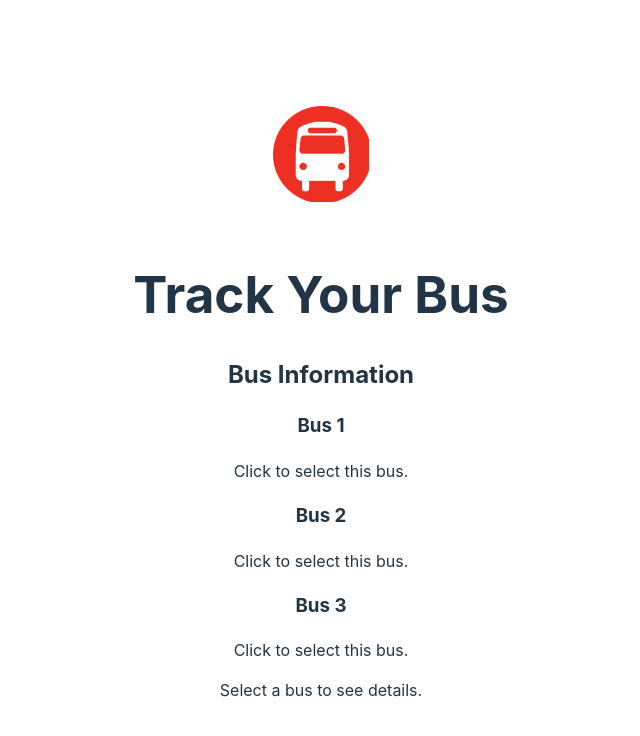
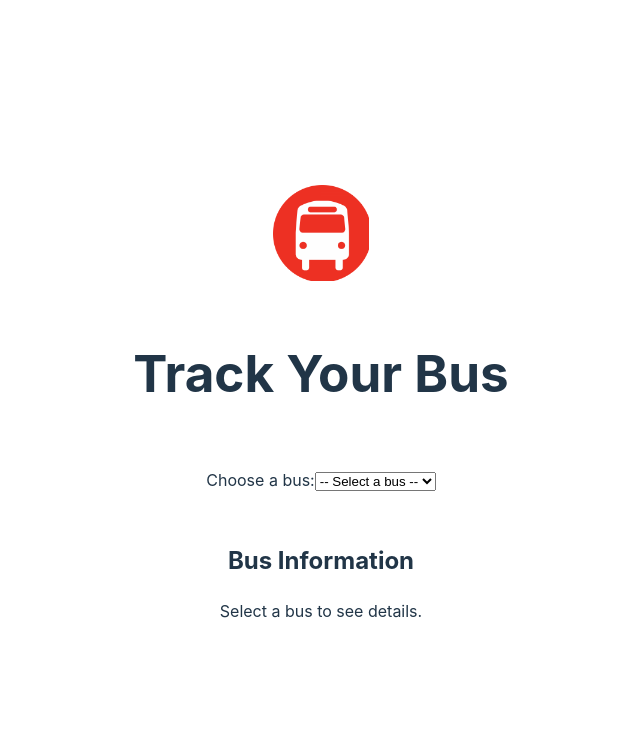
Before and after one commit to anuraggr/trackbus, a React (Vite) app: page / in a window 1280 px wide. Shown: the top 736 px of the page, without its empty margins (319-959 px from the left). Built offline with nearby package versions, Linux system fonts and the light colour scheme.

Commit message:
Update App.jsx

```diff
--- a/src/App.jsx
+++ b/src/App.jsx
@@ -1,8 +1,10 @@
 import { useState, useEffect, useRef } from 'react';
+
 import './App.css';
 import { MapContainer, TileLayer, Marker, Popup, Circle } from 'react-leaflet';
 import 'leaflet/dist/leaflet.css';
 import L from 'leaflet'; // Import Leaflet for custom icon
+
 import busIcon from './assets/busicon-1.png'; // Import custom bus icon
 
 function App() {
@@ -54,8 +56,8 @@ function App() {
     fetchBusInfo(); // Fetch bus info on bus selection
   }, [selectedBus]);
 
-  const handleBusCardClick = (busId) => {
-    setSelectedBus(busId);
+  const handleBusChange = (e) => {
+    setSelectedBus(e.target.value);
   };
 
   const handleRefreshClick = () => {
@@ -73,8 +75,22 @@ function App() {
       <h1>Track Your Bus</h1>
 
       <div className="main-content">
-        {/* Left Side: Map */}
+        {/* Left Side: Bus Selector and Map */}
         <div className="left-side">
+          <div className="card">
+            <label htmlFor="busSelect">Choose a bus:</label>
+            <select
+              id="busSelect"
+              value={selectedBus}
+              onChange={handleBusChange}
+            >
+              <option value="">-- Select a bus --</option>
+              <option value="bus1">Bus 1</option>
+              <option value="bus2">Bus 2</option>
+              <option value="bus3">Bus 3</option>
+            </select>
+          </div>
+
           {busCoords && (
             <div style={{ height: '500px', width: '100%', position: 'relative' }}>
               <MapContainer
@@ -130,22 +146,9 @@ function App() {
           )}
         </div>
 
-        {/* Right Side: Bus Information and Cards */}
+        {/* Right Side: Bus Information */}
         <div className="right-side">
           <h2>Bus Information</h2>
-          <div className="bus-cards">
-            {['bus1', 'bus2', 'bus3'].map(busId => (
-              <div
-                key={busId}
-                className={`bus-card ${selectedBus === busId ? 'selected' : ''}`}
-                onClick={() => handleBusCardClick(busId)}
-              >
-                <h3>Bus {busId.charAt(busId.length - 1)}</h3>
-                <p>Click to select this bus.</p>
-              </div>
-            ))}
-          </div>
-
           {busInfo ? (
             <div className="bus-info">
               <p><strong>From:</strong> {busInfo.From}</p>
```
